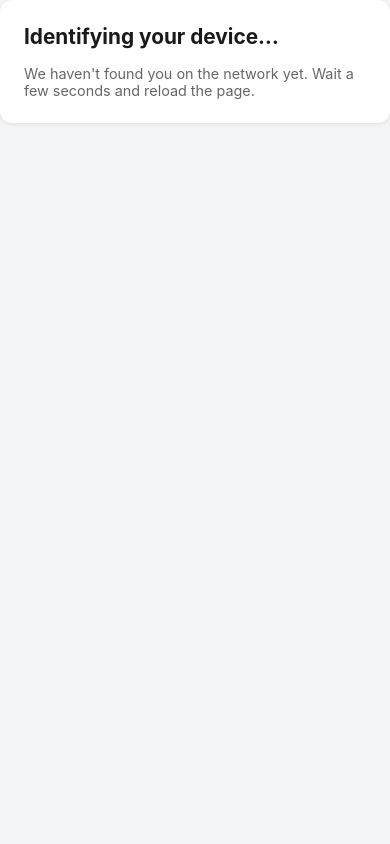
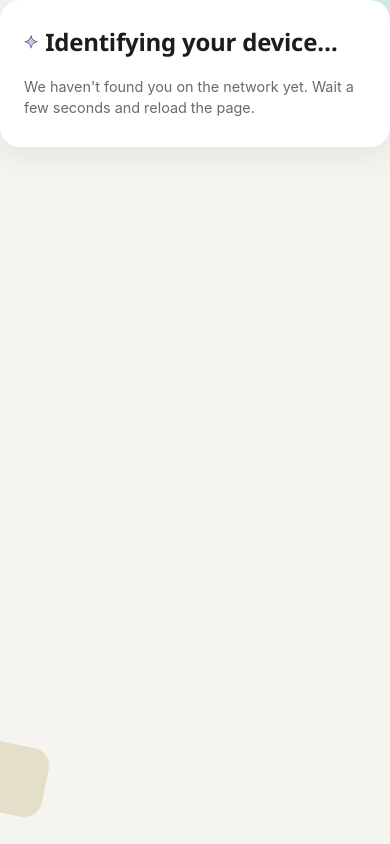
Before and after one commit to siriani/familink, a FastAPI app: page /captive in a window 390 px wide. Run offline with FastAPI, Linux system fonts and the light colour scheme; data that the repository does not hold is empty.

Commit message:
Apply a minimal mobile-first design system to /captive
Cream/near-black/pastel palette (blush, lavender, sky, gold as solid
fill blocks -- person cards and avatars, never body text), bold
geometric display type on headlines vs. regular body text, full-width
pill buttons with dark fill, 16-20px rounded cards, chip-style "last
seen" badges, circular initial avatars, small sparkle accents, and a
couple of fixed decorative circle/square shapes in the page background.

Pure re-skin -- no functional or structural changes, no fonts loaded
over the network (the device doesn't have internet access yet at this
point, by definition), no JS. Design tokens as CSS custom properties
(--cap-cream/--cap-ink/etc) under :root for reuse. Still single-column
and fluid-width at a 375px floor (iPhone 13 mini), same as before.

```diff
--- a/app/static/style.css
+++ b/app/static/style.css
@@ -72,30 +72,57 @@ textarea{width:100%}
 .form-inline{display:inline}
 .tcard-compact{margin-top:10px;box-shadow:none;border:1px solid #eee;padding:10px}
 
-/* /captive -- the one unauthenticated page, light/mobile-card theme
-   instead of the dashboard's dark gradient above. Scoped under
-   body.captive (and its own .captive-btn/.captive-hint instead of
-   reusing .save-btn/.hint) so this section can share the same global
-   stylesheet as the admin panel without the two colliding -- both
-   pages use those class names for genuinely different looks. */
-body.captive{font-family:-apple-system,BlinkMacSystemFont,'Segoe UI',sans-serif;background:#f4f5f7;color:#1a1a1a}
-.captive .card{max-width:420px;margin:0 auto;background:#fff;border-radius:12px;padding:24px;box-shadow:0 1px 4px rgba(0,0,0,.1)}
-.captive h1{font-size:1.3rem;margin:0 0 16px}
-.captive .captive-hint{color:#666;font-size:.9rem}
-.captive input[type=text],.captive input[type=email],.captive input[type=date],.captive input[type=password]{width:100%;padding:10px;margin:6px 0 12px;border:1px solid #ccc;border-radius:6px;font-size:1rem}
-.captive label{font-size:.85rem;color:#555}
-.captive .captive-btn{width:100%;padding:12px;background:#2563eb;color:#fff;border:none;border-radius:8px;font-size:1rem;font-weight:400;cursor:pointer}
-.captive .error{color:#b91c1c;font-size:.9rem;margin-bottom:10px}
-.captive .continue-link{display:block;margin-top:16px;text-align:center;color:#2563eb}
-.captive .person-list{margin-bottom:16px}
-.captive .person-card{border:1px solid #ddd;border-radius:8px;margin-bottom:8px;background:#fafafa;overflow:hidden}
-.captive .person-card[open]{border-color:#2563eb}
-.captive .person-card summary{display:flex;align-items:baseline;justify-content:space-between;gap:8px;padding:13px 14px;cursor:pointer;font-size:1rem;list-style:none}
+/* /captive -- the one unauthenticated page, on its own minimal
+   mobile-first design system (cream/near-black/pastel, geometric-bold
+   display type, pill buttons, rounded pastel cards) instead of the
+   dashboard's dark gradient above. Scoped under body.captive (and its
+   own .captive-btn/.captive-hint instead of reusing .save-btn/.hint)
+   so this section can share the same global stylesheet as the admin
+   panel without the two colliding. Responsive down to a 375px-wide
+   screen (iPhone 13 mini) -- everything here is already single-column
+   and fluid-width, so no extra breakpoint is needed at that floor;
+   .card's max-width is what does the scaling-up on larger screens. */
+:root{
+  --cap-cream:#F6F4F0;
+  --cap-ink:#1D1C1B;
+  --cap-blush:#F6D0EF;
+  --cap-lavender:#C1C8FF;
+  --cap-sky:#C3E4EE;
+  --cap-gold:#D8D1AF;
+  --cap-display-font:Futura,'Century Gothic','Segoe UI',ui-rounded,-apple-system,sans-serif;
+  --cap-body-font:-apple-system,BlinkMacSystemFont,'Segoe UI',sans-serif;
+}
+body.captive{font-family:var(--cap-body-font);background:var(--cap-cream);color:var(--cap-ink);position:relative;overflow-x:hidden}
+/* Simple geometric shapes as background composition -- fixed/decorative
+   only, never affects document flow or the 375px-floor layout. */
+body.captive::before,body.captive::after{content:'';position:fixed;z-index:0;pointer-events:none}
+body.captive::before{width:120px;height:120px;border-radius:50%;background:var(--cap-sky);top:-40px;right:-40px;opacity:.7}
+body.captive::after{width:70px;height:70px;border-radius:18px;background:var(--cap-gold);bottom:30px;left:-24px;opacity:.6;transform:rotate(12deg)}
+.captive .card{position:relative;z-index:1;max-width:420px;margin:0 auto;background:#fff;border-radius:20px;padding:28px 24px;box-shadow:0 8px 30px rgba(29,28,27,.08)}
+.captive h1{font-family:var(--cap-display-font);font-weight:800;font-size:1.5rem;letter-spacing:-.01em;line-height:1.15;margin:0 0 20px;display:flex;align-items:center;gap:8px}
+.captive .sparkle{color:var(--cap-lavender);font-size:1rem;-webkit-text-stroke:.5px var(--cap-ink)}
+.captive .captive-hint{color:#6b6a68;font-size:.9rem;line-height:1.5}
+.captive input[type=text],.captive input[type=email],.captive input[type=date],.captive input[type=password]{width:100%;padding:12px 14px;margin:6px 0 14px;border:1.5px solid #e6e2da;border-radius:14px;background:var(--cap-cream);font-size:1rem;font-family:var(--cap-body-font);color:var(--cap-ink)}
+.captive input:focus{outline:2px solid var(--cap-lavender);outline-offset:1px}
+.captive label{font-size:.8rem;font-weight:700;color:var(--cap-ink);text-transform:uppercase;letter-spacing:.03em}
+.captive .captive-btn{width:100%;padding:14px;background:var(--cap-ink);color:var(--cap-cream);border:none;border-radius:999px;font-size:1rem;font-weight:700;font-family:var(--cap-display-font);cursor:pointer}
+.captive .captive-btn:active{opacity:.85}
+.captive .error{color:#a3315c;background:var(--cap-blush);border-radius:12px;padding:10px 14px;font-size:.9rem;margin-bottom:14px;font-weight:600}
+.captive .continue-link{display:block;margin-top:16px;text-align:center;color:var(--cap-ink);font-weight:700}
+.captive .person-list{margin-bottom:18px;display:flex;flex-direction:column;gap:10px}
+.captive .person-card{border:none;border-radius:18px;background:var(--cap-pastel,var(--cap-sky));overflow:hidden}
+.captive .person-card:nth-of-type(4n+1){--cap-pastel:var(--cap-blush)}
+.captive .person-card:nth-of-type(4n+2){--cap-pastel:var(--cap-lavender)}
+.captive .person-card:nth-of-type(4n+3){--cap-pastel:var(--cap-sky)}
+.captive .person-card:nth-of-type(4n+4){--cap-pastel:var(--cap-gold)}
+.captive .person-card[open]{box-shadow:inset 0 0 0 2px var(--cap-ink)}
+.captive .person-card summary{display:flex;align-items:center;gap:12px;padding:12px 14px;cursor:pointer;font-size:1rem;list-style:none}
 .captive .person-card summary::-webkit-details-marker{display:none}
-.captive .person-name{font-weight:500}
-.captive .person-meta{font-size:.75rem;color:#888;white-space:nowrap}
+.captive .avatar{flex:none;width:36px;height:36px;border-radius:50%;background:var(--cap-ink);color:var(--cap-cream);display:flex;align-items:center;justify-content:center;font-family:var(--cap-display-font);font-weight:800;font-size:.9rem}
+.captive .person-name{font-weight:700;flex:1}
+.captive .person-meta{font-size:.7rem;font-weight:700;color:var(--cap-ink);background:rgba(29,28,27,.08);border-radius:999px;padding:4px 10px;white-space:nowrap}
 .captive .pin-form{padding:0 14px 14px}
-.captive .pin-form input[type=password]{text-align:center;letter-spacing:.4em;font-size:1.2rem;margin:0 0 8px}
-.captive .pin-form .captive-btn{padding:10px;font-size:.95rem}
+.captive .pin-form input[type=password]{text-align:center;letter-spacing:.4em;font-size:1.2rem;margin:0 0 8px;background:#fff}
+.captive .pin-form .captive-btn{padding:11px;font-size:.95rem}
 .captive .switch-links{text-align:center;margin-top:8px}
-.captive .switch-links a{display:block;padding:10px;color:#2563eb;font-size:.9rem;text-decoration:none}
+.captive .switch-links a{display:block;padding:10px;color:var(--cap-ink);font-weight:700;font-size:.9rem;text-decoration:none}
--- a/app/templates/captive.html
+++ b/app/templates/captive.html
@@ -11,18 +11,18 @@
 <div class="card">
 
 {% if state == "unknown" %}
-  <h1>{{ _('Identifying your device…') }}</h1>
+  <h1><span class="sparkle" aria-hidden="true">✦</span> {{ _('Identifying your device…') }}</h1>
   <p class="captive-hint">{{ _("We haven't found you on the network yet. Wait a few seconds and reload the page.") }}</p>
 
 {% elif state == "connected" %}
-  <h1>{{ _('Connected as %(name)s') % {'name': user.name} }}</h1>
+  <h1><span class="sparkle" aria-hidden="true">✦</span> {{ _('Connected as %(name)s') % {'name': user.name} }}</h1>
   <p class="captive-hint">{{ _('You are already identified on this network.') }}</p>
   {% if continue_url %}
   <a class="continue-link" href="{{ continue_url }}">{{ _('Continue browsing →') }}</a>
   {% endif %}
 
 {% elif state == "identify" and view == "new" %}
-  <h1>{{ _('Create account') }}</h1>
+  <h1><span class="sparkle" aria-hidden="true">✦</span> {{ _('Create account') }}</h1>
   {% if error %}<p class="error">{{ error }}</p>{% endif %}
   <form method="post" action="/captive">
     <input type="hidden" name="link_orig" value="{{ continue_url or '' }}">
@@ -41,7 +41,7 @@
   </div>
 
 {% elif state == "identify" %}
-  <h1>{{ _('Who are you?') }}</h1>
+  <h1><span class="sparkle" aria-hidden="true">✦</span> {{ _('Who are you?') }}</h1>
   {% if error %}<p class="error">{{ error }}</p>{% endif %}
 
   {% if users %}
@@ -49,6 +49,7 @@
     {% for u in users %}
     <details class="person-card">
       <summary>
+        <span class="avatar">{{ u.name[0] | upper }}</span>
         <span class="person-name">{{ u.name }}</span>
         {% if u.last_seen_at %}<span class="person-meta">{{ _('Last seen: %(when)s') % {'when': u.last_seen_at | localtime} }}</span>{% endif %}
       </summary>
```
